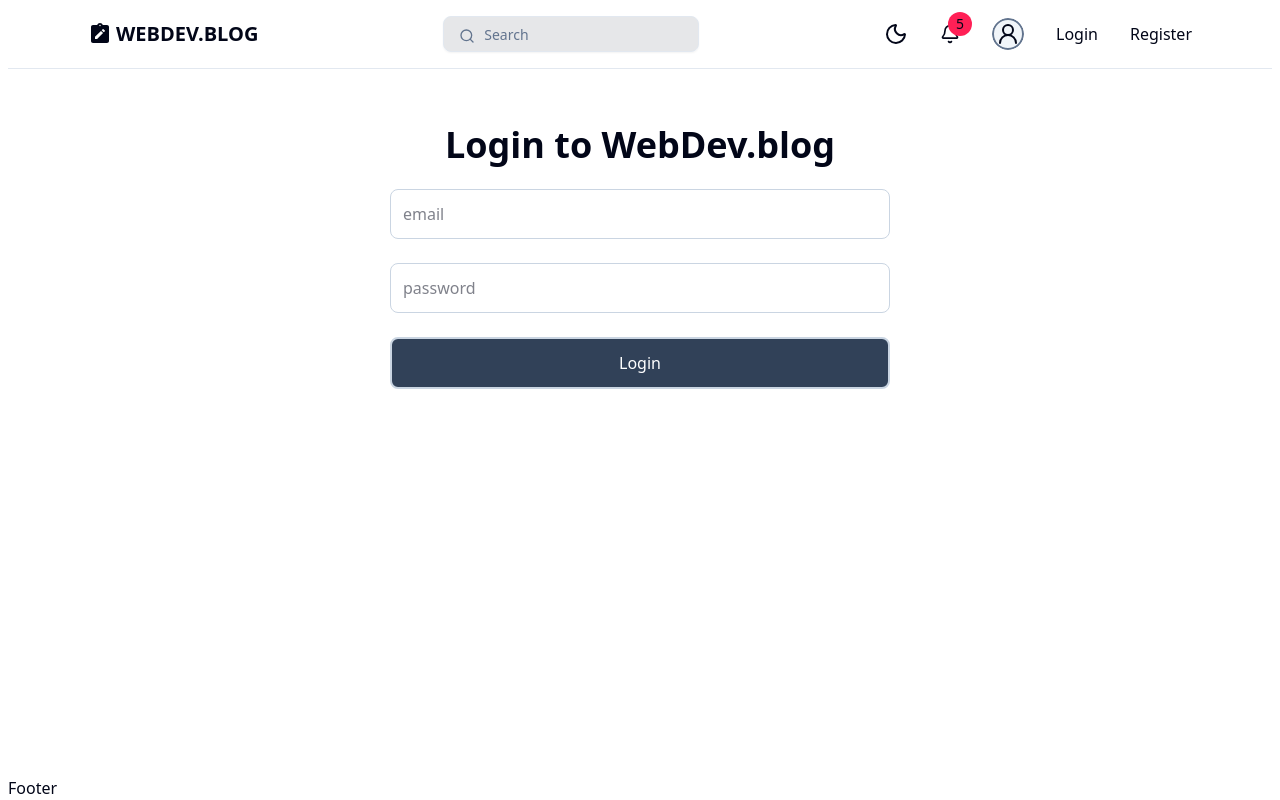
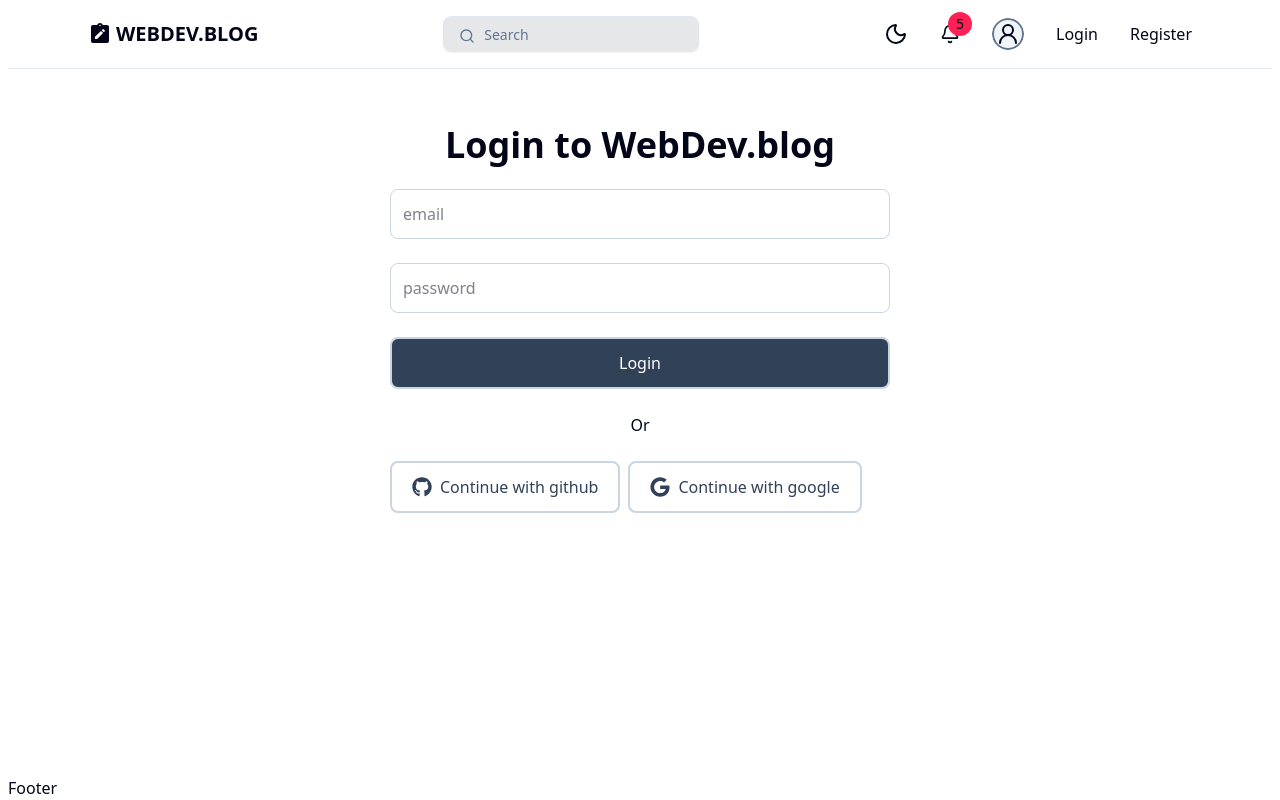
Before and after one commit to HoTienQuoc/NextjsBlog, a Next.js app in the folder nextjsblog/: page /login in a window 1280 px wide. Built offline with nearby package versions, Linux system fonts and the light colour scheme.

Commit message:
Add SocialAuth component to LoginForm; enhance authentication options with social login buttons and improve layout with a separator.

```diff
--- a/nextjsblog/components/auth/LoginForm.tsx
+++ b/nextjsblog/components/auth/LoginForm.tsx
@@ -6,6 +6,8 @@ import {SubmitHandler, useForm} from 'react-hook-form'
 import FormField from '../common/FormField';
 import Button from '../common/Button';
 import Heading from '../common/Heading';
+import SocialAuth from './SocialAuth';
+
 
 const LoginForm = () => {
     const {register, handleSubmit, formState:{errors}} = useForm<LoginSchemaType>({
@@ -20,7 +22,10 @@ const LoginForm = () => {
             <FormField id="email" register={register} errors={errors} placeholder='email' type='email'/>
             <FormField id="password" register={register} errors={errors} placeholder='password' type='password'/>
             <Button type='submit' label='Login'/>
-
+            <div className="flex justify-center my-2">
+                Or
+            </div>
+            <SocialAuth/>
         </form>
     );
 }
--- a/nextjsblog/components/auth/SocialAuth.tsx
+++ b/nextjsblog/components/auth/SocialAuth.tsx
@@ -0,0 +1,13 @@
+import { FaGithub, FaGoogle } from "react-icons/fa";
+import Button from "../common/Button";
+
+const SocialAuth = () => {
+    return (
+        <div className="flex gap-2 flex-col md:flex-row">
+            <Button type="button" label="Continue with github" outlined icon={FaGithub} onClick={()=> {}} />
+            <Button type="button" label="Continue with google" outlined icon={FaGoogle} onClick={()=> {}} />
+        </div>
+    );
+}
+
+export default SocialAuth;
--- a/nextjsblog/components/common/Button.tsx
+++ b/nextjsblog/components/common/Button.tsx
@@ -20,7 +20,7 @@ const Button = ({
 }: ButtonProps) => {
     return (
         <button type={type} onClick={onClick} disabled={disabled}
-        className={cn("disabled:opacity-70 disabled:cursor-allowed rounded-md hover:opacity-80 transition w-auto border-slate-300 border-2 flex items-center justify-center gap-2 py-3 px-5 my-2 bg-slate-700 text-white dark:border-slate-700",
+        className={cn("disabled:opacity-70 disabled:cursor-not-allowed rounded-md hover:opacity-80 transition w-auto border-slate-300 border-2 flex items-center justify-center gap-2 py-3 px-5 my-2 bg-slate-700 text-white dark:border-slate-700",
         outlined && "bg-transparent text-slate-700 dark:text-slate-300 dark:bg-transparent",
         small && "text-sm py-1 px-2 border-[1px]",
         className && className)}>
```
